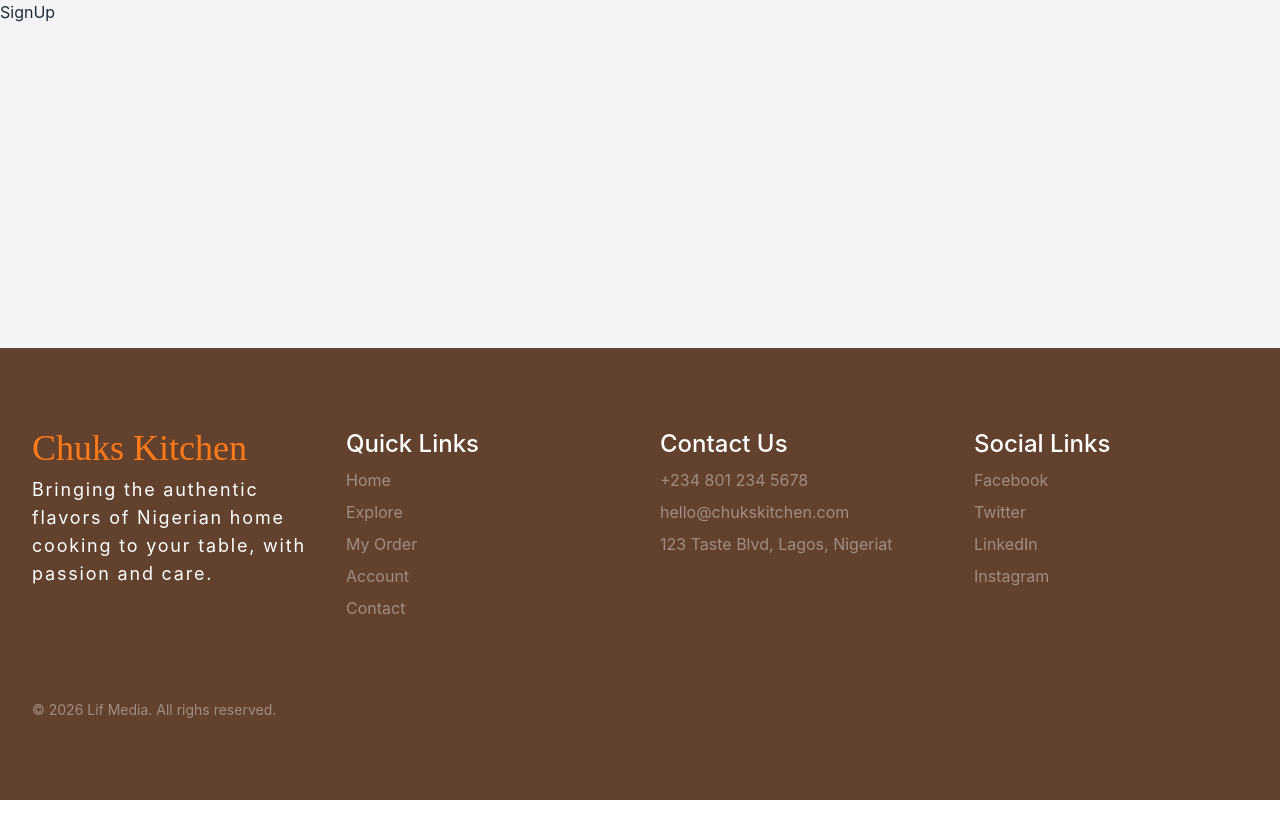
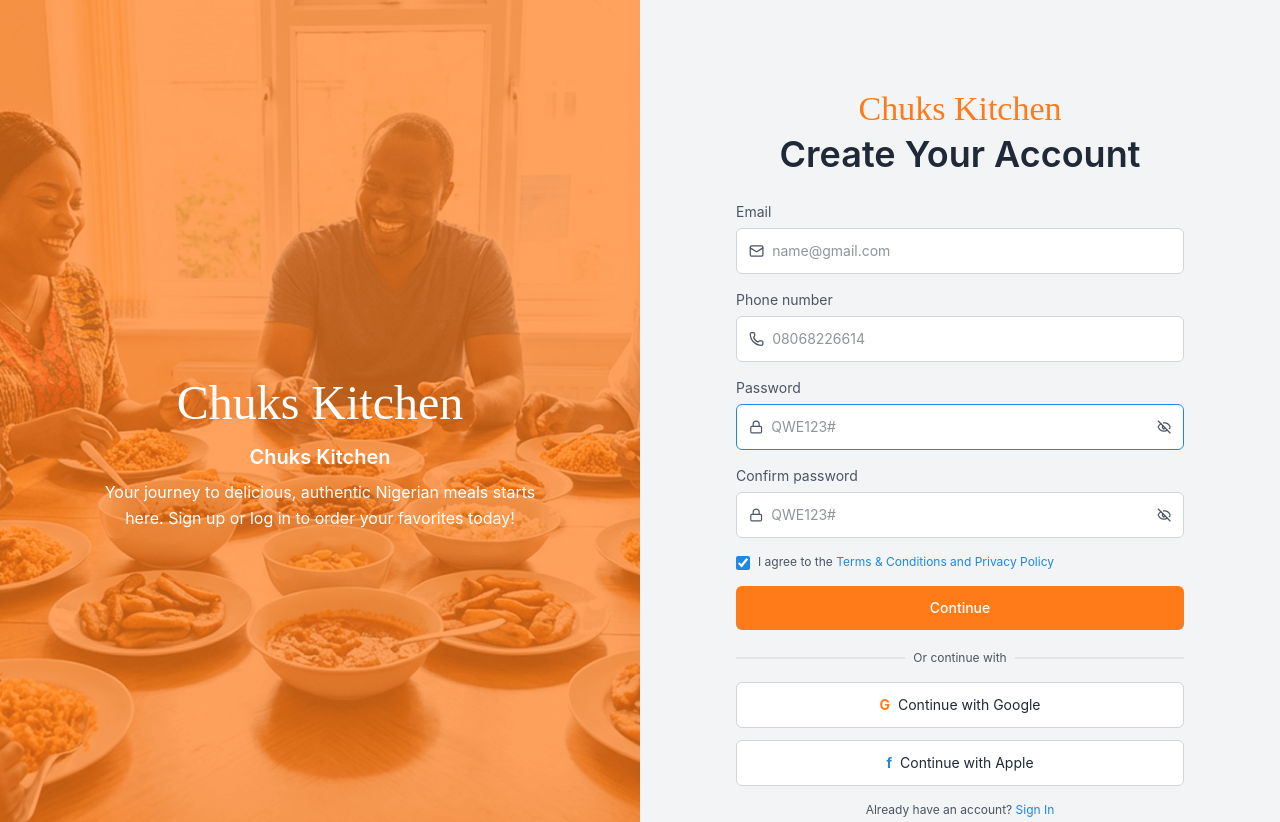
Before and after one commit to Rawweb/chuks-kitchen, a React (Vite) app: page /sign-up in a window 1280 px wide. Shown: the top 822 px of the page. Before the commit the page ends 800 px from the top, so only its background shows below. Built offline with nearby package versions, Linux system fonts and the light colour scheme; a web font is replaced by a local one.

Commit message:
implemented the signup page

```diff
--- a/src/layouts/AuthLayout.jsx
+++ b/src/layouts/AuthLayout.jsx
@@ -13,8 +13,10 @@ const AuthLayout = () => {
         <Outlet />
       </main>
 
-      {/* Hide global footer on welcome page (welcome has its own footer row) */}
-     <Footer />
+      {/* Footer */}
+      <div className='hidden md:block'>
+        <Footer />
+      </div>
     </div>
   );
 };
--- a/src/pages/auth/SignIn.jsx
+++ /dev/null
@@ -1,9 +0,0 @@
-import React from 'react'
-
-const SignIn = () => {
-  return (
-    <div>SignIn</div>
-  )
-}
-
-export default SignIn
--- a/src/pages/auth/SignUp.jsx
+++ b/src/pages/auth/SignUp.jsx
@@ -1,7 +1,186 @@
-import React from 'react';
+import { Link } from 'react-router-dom';
+import { EyeOff, Lock, Mail, Phone } from 'lucide-react';
+import signInImage from '../../assets/sign-in.png';
 
 const SignUp = () => {
-  return <div>SignUp</div>;
+  return (
+    <section className='min-h-screen bg-soft-gray'>
+      <div className='grid min-h-screen md:grid-cols-2'>
+        {/* Desktop left panel */}
+        <div className='relative hidden md:block'>
+          <img
+            src={signInImage}
+            alt='Family enjoying a meal'
+            className='h-full w-full object-cover'
+          />
+
+          {/* Orange overlay to match the design tone */}
+          <div className='absolute inset-0 bg-primary-orange/70' />
+
+          <div className='absolute inset-0 flex items-center justify-center px-10'>
+            <div className='max-w-md text-center text-white'>
+              <h2 className='text-5xl font-island leading-none'>
+                Chuks Kitchen
+              </h2>
+              <p className='mt-4 text-xl font-semibold'>Chuks Kitchen</p>
+              <p className='mt-2 text-base leading-relaxed'>
+                Your journey to delicious, authentic Nigerian meals starts
+                here. Sign up or log in to order your favorites today!
+              </p>
+            </div>
+          </div>
+        </div>
+
+        {/* Right form panel */}
+        <div className='flex items-center justify-center px-5 py-8 sm:px-8'>
+          <div className='w-full max-w-md'>
+            <div className='text-center'>
+              <Link
+                to='/'
+                className='font-island text-[34px] text-primary-orange leading-none'
+              >
+                Chuks Kitchen
+              </Link>
+              <h1 className='mt-2 text-4xl font-semibold text-charcoal'>
+                Create Your Account
+              </h1>
+            </div>
+
+            <form className='mt-7 space-y-4'>
+              <div>
+                <label
+                  htmlFor='email'
+                  className='mb-1.5 block text-sm text-dark-gray'
+                >
+                  Email
+                </label>
+                <div className='flex items-center gap-2 rounded-md border border-gray-300 bg-white px-3 py-3'>
+                  <Mail size={16} className='text-dark-gray' />
+                  <input
+                    id='email'
+                    type='email'
+                    placeholder='name@gmail.com'
+                    className='w-full bg-transparent text-sm text-charcoal outline-none'
+                  />
+                </div>
+              </div>
+
+              <div>
+                <label
+                  htmlFor='phone'
+                  className='mb-1.5 block text-sm text-dark-gray'
+                >
+                  Phone number
+                </label>
+                <div className='flex items-center gap-2 rounded-md border border-gray-300 bg-white px-3 py-3'>
+                  <Phone size={16} className='text-dark-gray' />
+                  <input
+                    id='phone'
+                    type='tel'
+                    placeholder='08068226614'
+                    className='w-full bg-transparent text-sm text-charcoal outline-none'
+                  />
+                </div>
+              </div>
+
+              <div>
+                <label
+                  htmlFor='password'
+                  className='mb-1.5 block text-sm text-dark-gray'
+                >
+                  Password
+                </label>
+                <div className='flex items-center gap-2 rounded-md border border-primary-blue bg-white px-3 py-3'>
+                  <Lock size={16} className='text-dark-gray' />
+                  <input
+                    id='password'
+                    type='password'
+                    placeholder='QWE123#'
+                    className='w-full bg-transparent text-sm text-charcoal outline-none'
+                  />
+                  <EyeOff size={16} className='text-dark-gray' />
+                </div>
+              </div>
+
+              <div>
+                <label
+                  htmlFor='confirm-password'
+                  className='mb-1.5 block text-sm text-dark-gray'
+                >
+                  Confirm password
+                </label>
+                <div className='flex items-center gap-2 rounded-md border border-gray-300 bg-white px-3 py-3'>
+                  <Lock size={16} className='text-dark-gray' />
+                  <input
+                    id='confirm-password'
+                    type='password'
+                    placeholder='QWE123#'
+                    className='w-full bg-transparent text-sm text-charcoal outline-none'
+                  />
+                  <EyeOff size={16} className='text-dark-gray' />
+                </div>
+              </div>
+
+              <label className='flex items-start gap-2 text-xs text-dark-gray'>
+                <input
+                  type='checkbox'
+                  defaultChecked
+                  className='mt-0.5 h-3.5 w-3.5 accent-primary-blue'
+                />
+                <span>
+                  I agree to the{' '}
+                  <span className='text-primary-blue'>
+                    Terms &amp; Conditions and Privacy Policy
+                  </span>
+                </span>
+              </label>
+
+              <button
+                type='button'
+                className='w-full rounded-md bg-primary-orange py-3 text-sm font-medium text-white hover:opacity-90 transition'
+              >
+                Continue
+              </button>
+            </form>
+
+            <div className='mt-5'>
+              <div className='relative text-center text-xs text-dark-gray'>
+                <span className='bg-soft-gray px-2 relative z-10'>
+                  Or continue with
+                </span>
+                <div className='absolute left-0 right-0 top-1/2 z-0 h-px -translate-y-1/2 bg-gray-300' />
+              </div>
+
+              <div className='mt-4 space-y-3'>
+                <button
+                  type='button'
+                  className='flex w-full items-center justify-center gap-2 rounded-md border border-gray-300 bg-white py-3 text-sm text-charcoal'
+                >
+                  <span className='font-bold text-primary-orange'>G</span>
+                  Continue with Google
+                </button>
+
+                <button
+                  type='button'
+                  className='flex w-full items-center justify-center gap-2 rounded-md border border-gray-300 bg-white py-3 text-sm text-charcoal'
+                >
+                  <span className='font-bold text-primary-blue'>f</span>
+                  Continue with Apple
+                </button>
+              </div>
+            </div>
+
+            <p className='mt-4 text-center text-xs text-dark-gray'>
+              Already have an account?{' '}
+              <Link to='/sign-in' className='text-primary-blue'>
+                Sign In
+              </Link>
+            </p>
+          </div>
+        </div>
+      </div>
+    </section>
+  );
 };
 
 export default SignUp;
```
